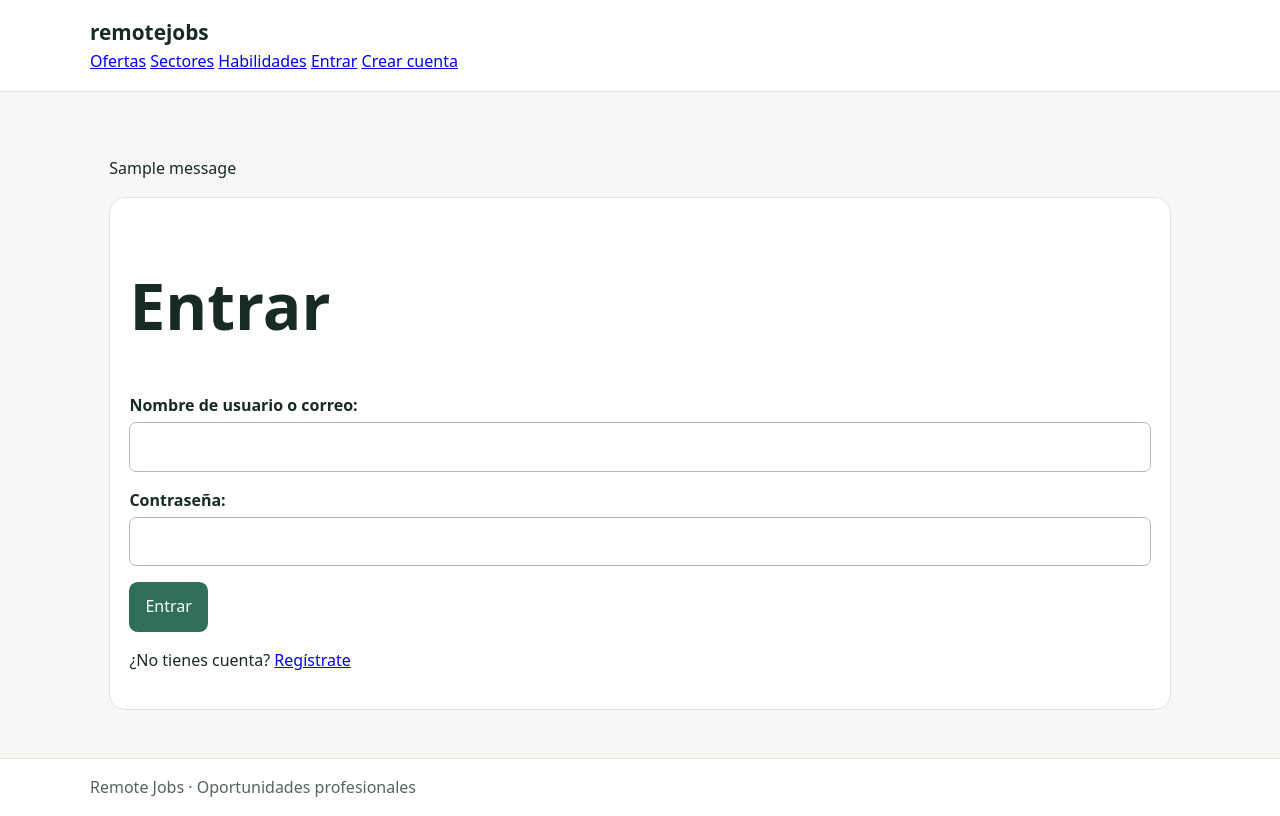
After one commit to aritzgsc/Remote_Jobs_IW, a Django app: page /cuenta/entrar/ in a window 1280 px wide. The commit adds this page. Run offline with Django 5.2, Linux system fonts and the light colour scheme; tables that the repository leaves empty hold one stand-in row (values such as "Sample post"); one stand-in notice (Sample message) is shown.

Commit message:
Creados registro, inicio y cierre de sesión
He incorporado el registro, inicio y cierre de sesión para usuarios para en un futuro próximo añadir la posibilidad de guardar ofertas de trabajo y más.

```diff
--- /dev/null
+++ b/App_Remote_Jobs/forms.py
@@ -0,0 +1,23 @@
+from django import forms
+from django.contrib.auth import get_user_model
+from django.contrib.auth.forms import AuthenticationForm, UserCreationForm
+
+User = get_user_model()
+
+class WidgetClassesMixin:
+    def add_widget_classes(self):
+        for field in self.fields.values():
+            field.widget.attrs["class"] = (field.widget.attrs.get("class", "") + " form-control").strip()
+
+class RegistroForm(WidgetClassesMixin, UserCreationForm):
+    email = forms.EmailField(label="Correo electrónico", max_length=254)
+    class Meta(UserCreationForm.Meta):
+        model = User
+        fields = ("username", "email")
+    def __init__(self, *args, **kwargs):
+        super().__init__(*args, **kwargs); self.add_widget_classes()
+
+class InicioSesionForm(WidgetClassesMixin, AuthenticationForm):
+    username = forms.CharField(label="Nombre de usuario o correo", max_length=254)
+    def __init__(self, *args, **kwargs):
+        super().__init__(*args, **kwargs); self.add_widget_classes()
--- a/App_Remote_Jobs/templates/App_Remote_Jobs/base.html
+++ b/App_Remote_Jobs/templates/App_Remote_Jobs/base.html
@@ -5,14 +5,36 @@
 <head>
     <meta charset="utf-8">
     <meta name="viewport" content="width=device-width, initial-scale=1">
-    <meta name="description" content="Ofertas junior y prácticas en remoto o híbrido">
     <title>{% block title %}Remote Jobs{% endblock %}</title>
     <link rel="stylesheet" href="{% static 'App_Remote_Jobs/css/estilos.css' %}">
 </head>
 
 <body>
-    <header class="site-header"><a class="brand" href="{% url 'jobs:inicio' %}">remotejobs</a></header>
-    <main id="contenido">{% block content %}{% endblock %}</main>
+    <header class="site-header"><a class="brand" href="{% url 'jobs:inicio' %}">remotejobs</a>
+        <nav>
+            <a href="{% url 'jobs:oferta_list' %}">Ofertas</a> <a href="{% url 'jobs:sector_list' %}">Sectores</a>
+            <a href="{% url 'jobs:habilidad_list' %}">Habilidades</a>
+            {% if user.is_authenticated %}
+            <a href="{% url 'accounts:profile' %}">Mi perfil</a>
+            <form method="post" action="{% url 'accounts:logout' %}" style="display:inline">
+                {% csrf_token %}
+                <button type="submit">Salir</button>
+            </form>
+            {% else %}
+            <a href="{% url 'accounts:login' %}">Entrar</a>
+            <a href="{% url 'accounts:register' %}">Crear cuenta</a>
+            {% endif %}
+        </nav>
+    </header>
+    <main id="contenido">
+        {% if messages %}
+        {% for message in messages %}
+        <p role="status">{{ message }}</p>
+        {% endfor %}
+        {% endif %}
+        {% block content %}
+        {% endblock %}
+    </main>
     <footer class="site-footer">Remote Jobs · Oportunidades profesionales</footer>
 </body>
 
--- /dev/null
+++ b/App_Remote_Jobs/templates/App_Remote_Jobs/cuentas/acceso.html
@@ -0,0 +1,13 @@
+{% extends "App_Remote_Jobs/base.html" %}
+{% block title %}
+    Entrar · Remote Jobs
+    {% endblock %}
+{% block content %}
+    <section class="panel">
+        <h1>Entrar</h1>
+        <form method="post">{% csrf_token %}{{ form.as_p }}
+            <button type="submit">Entrar</button>
+        </form>
+        <p>¿No tienes cuenta? <a href="{% url 'accounts:register' %}">Regístrate</a></p>
+    </section>
+{% endblock %}
--- a/App_Remote_Jobs/urls.py
+++ b/App_Remote_Jobs/urls.py
@@ -1,8 +1,17 @@
-from django.urls import path
-from . import views
+from django.contrib.auth.decorators import login_required
+from django.contrib.auth.views import PasswordChangeDoneView
+from django.urls import include, path
 
-app_name = "jobs"
-urlpatterns = [
+from . import views, vistas_cuentas
+
+rutas_cuentas = [
+    path("cuenta/entrar/", vistas_cuentas.iniciar_sesion, name="login"),
+    path("cuenta/registro/", vistas_cuentas.registro, name="register"),
+    path("cuenta/salir/", vistas_cuentas.cerrar_sesion, name="logout"),
+    path("perfil/", vistas_cuentas.perfil, name="profile"),
+]
+
+rutas_ofertas = [
     path("", views.inicio, name="inicio"),
     path("ofertas/", views.lista_ofertas, name="oferta_list"),
     path("ofertas/<slug:slug>/", views.detalle_oferta, name="oferta_detail"),
@@ -11,3 +20,8 @@ urlpatterns = [
     path("habilidades/", views.lista_habilidades, name="habilidad_list"),
     path("habilidades/<slug:slug>/", views.detalle_habilidad, name="habilidad_detail"),
 ]
+
+urlpatterns = [
+    path("", include((rutas_cuentas, "accounts"), namespace="accounts")),
+    path("", include((rutas_ofertas, "jobs"), namespace="jobs")),
+]
--- /dev/null
+++ b/App_Remote_Jobs/vistas_cuentas.py
@@ -0,0 +1,34 @@
+from django.contrib import messages
+from django.contrib.auth import login as auth_login, logout as auth_logout
+from django.contrib.auth.decorators import login_required
+from django.shortcuts import redirect, render
+from django.views.decorators.http import require_POST
+from .forms import InicioSesionForm, RegistroForm
+from .models import PerfilUsuario
+
+def iniciar_sesion(request):
+    form = InicioSesionForm(request=request, data=request.POST or None)
+    if request.method == "POST" and form.is_valid():
+        auth_login(request, form.get_user())
+        return redirect("accounts:profile")
+    return render(request, "App_Remote_Jobs/cuentas/acceso.html", {"form": form})
+
+def registro(request):
+    form = RegistroForm(request.POST or None)
+    if request.method == "POST" and form.is_valid():
+        usuario = form.save()
+        PerfilUsuario.objects.get_or_create(usuario=usuario)
+        auth_login(request, usuario, backend="django.contrib.auth.backends.ModelBackend")
+        messages.success(request, "Tu cuenta está creada.")
+        return redirect("accounts:profile")
+    return render(request, "App_Remote_Jobs/cuentas/registro.html", {"form": form})
+
+@require_POST
+def cerrar_sesion(request):
+    auth_logout(request)
+    return redirect("jobs:inicio")
+
+@login_required
+def perfil(request):
+    perfil_usuario, _ = PerfilUsuario.objects.get_or_create(usuario=request.user)
+    return render(request, "App_Remote_Jobs/cuentas/perfil.html", {"perfil_usuario": perfil_usuario, "total_guardadas": 0})
```
Also changed, not shown: App_Remote_Jobs/templates/App_Remote_Jobs/cuentas/perfil.html (added, +11 -0 lines), App_Remote_Jobs/templates/App_Remote_Jobs/cuentas/registro.html (added, +11 -0 lines), README.md.
